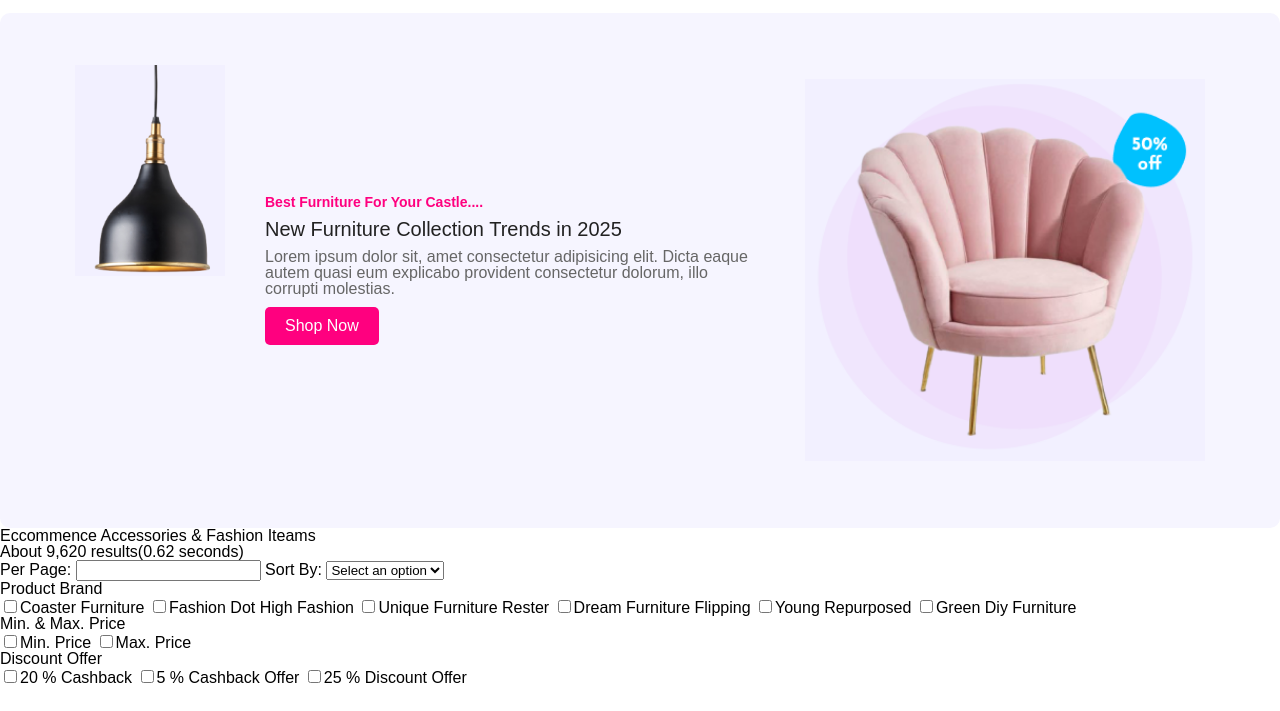
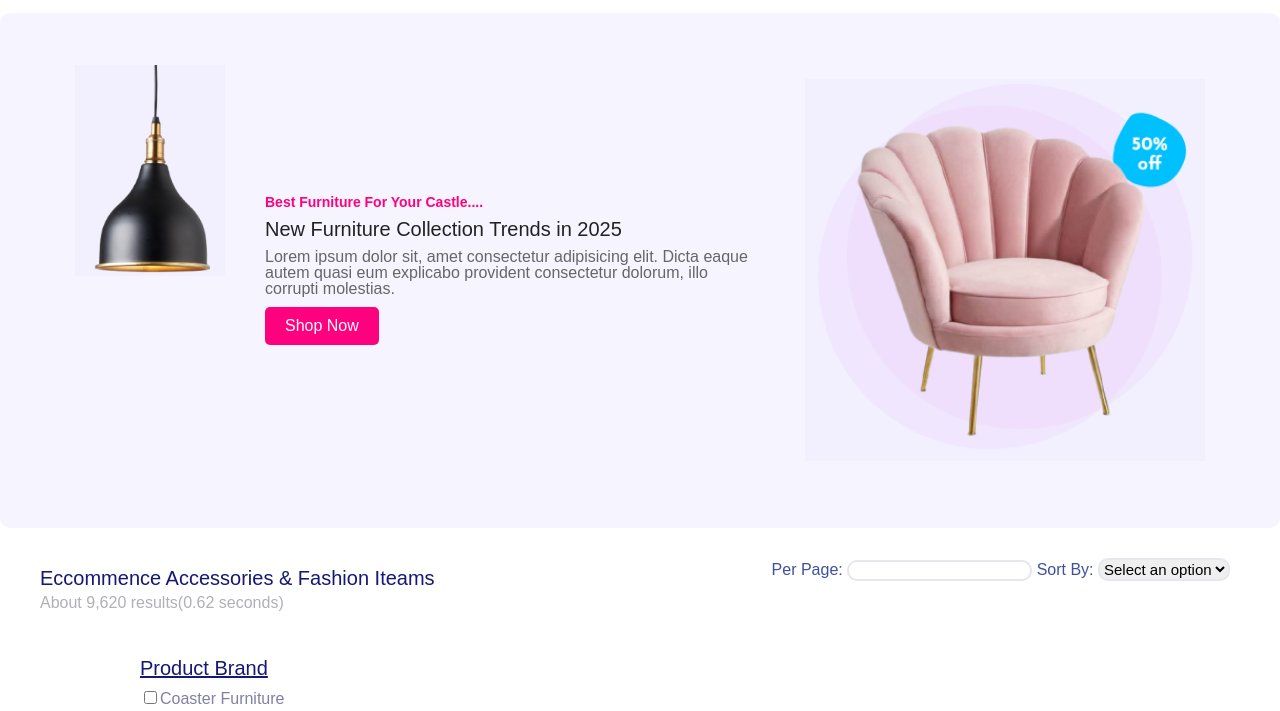
Before and after one commit to waseemazmy21/iti-ecommerce-vanilla-js, a plain HTML site: page pages/shop-slider.html in a window 1280 px wide. Shown: the part 89-800 px from the top of the page. Drawn offline with Linux system fonts and the light colour scheme; no server answers.

Commit message:
Update shop-slider.html
Fix stylesheet path

```diff
--- a/pages/shop-slider.html
+++ b/pages/shop-slider.html
@@ -5,7 +5,7 @@
     <meta name="viewport" content="width=device-width, initial-scale=1.0">
     <link rel="stylesheet" href="../styles/resets.css" />
     <link rel="stylesheet" href="../styles/main.css">
-    <link rel="stylesheet" href="../styles/product.css">
+    <link rel="stylesheet" href="../styles/products.css">
     <script src="../scripts/main.js" defer></script>
     <link rel="stylesheet" href="https://cdnjs.cloudflare.com/ajax/libs/font-awesome/6.5.1/css/all.min.css">
     <title>Shop Slider</title>
```
